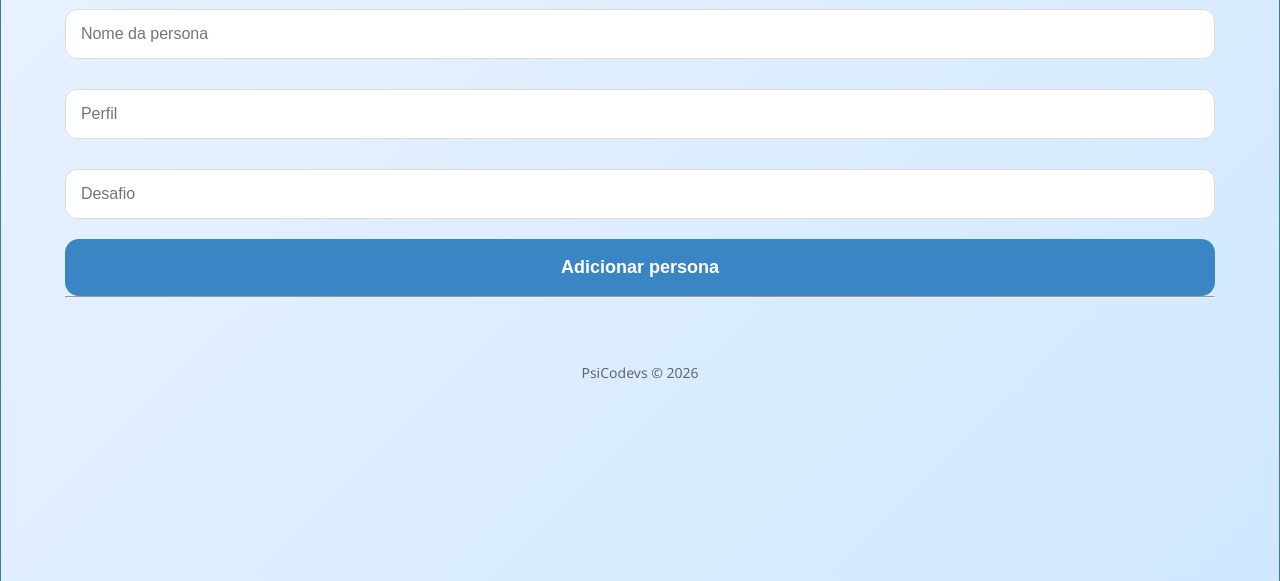
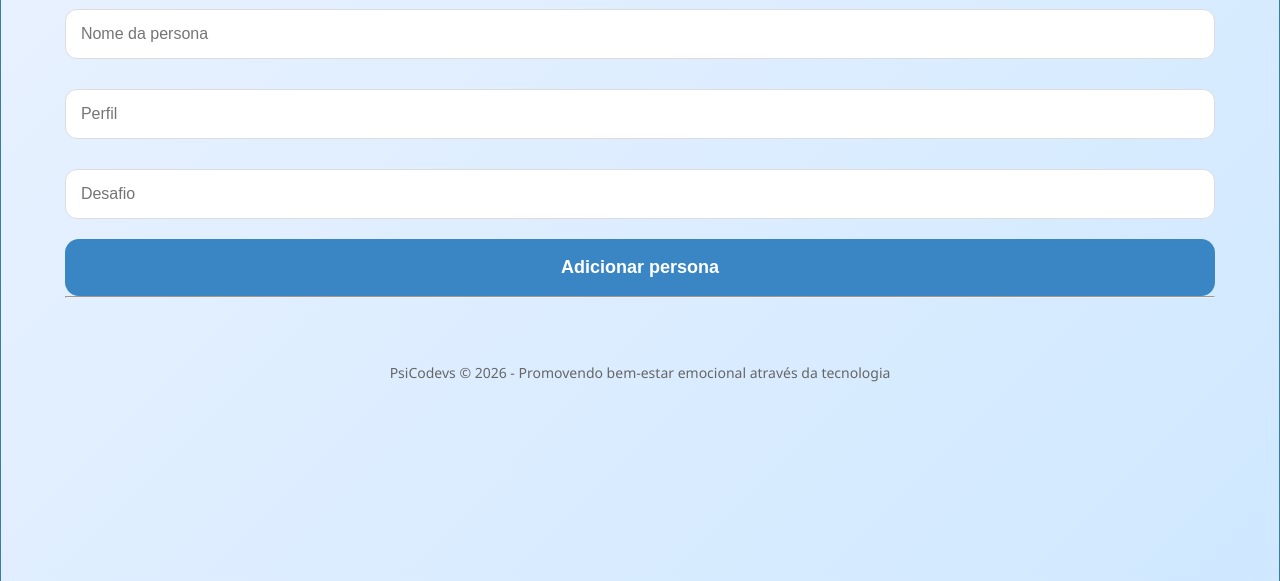
Before and after one commit to grupopsicodevs-web/av2Psicodevs, a Flask app: page /personas in a window 1280 px wide. Shown: the part 194-775 px from the top of the page. Run offline with Flask 3, Linux system fonts and the light colour scheme; data that the repository does not hold is empty.

Commit message:
atualizando personas e banco

```diff
--- a/templates/personas.html
+++ b/templates/personas.html
@@ -55,7 +55,7 @@
 </div>
 
 <footer>
-    PsiCodevs © 2026
+    PsiCodevs © 2026 - Promovendo bem-estar emocional através da tecnologia
 </footer>
 
 </body>
--- a/templates/teste.html
+++ b/templates/teste.html
@@ -99,7 +99,7 @@
 </div>
 
 <footer>
-    PsiCodevs © 2026
+    PsiCodevs © 2026 - Promovendo bem-estar emocional através da tecnologia
 </footer>
 
 </body>
```
